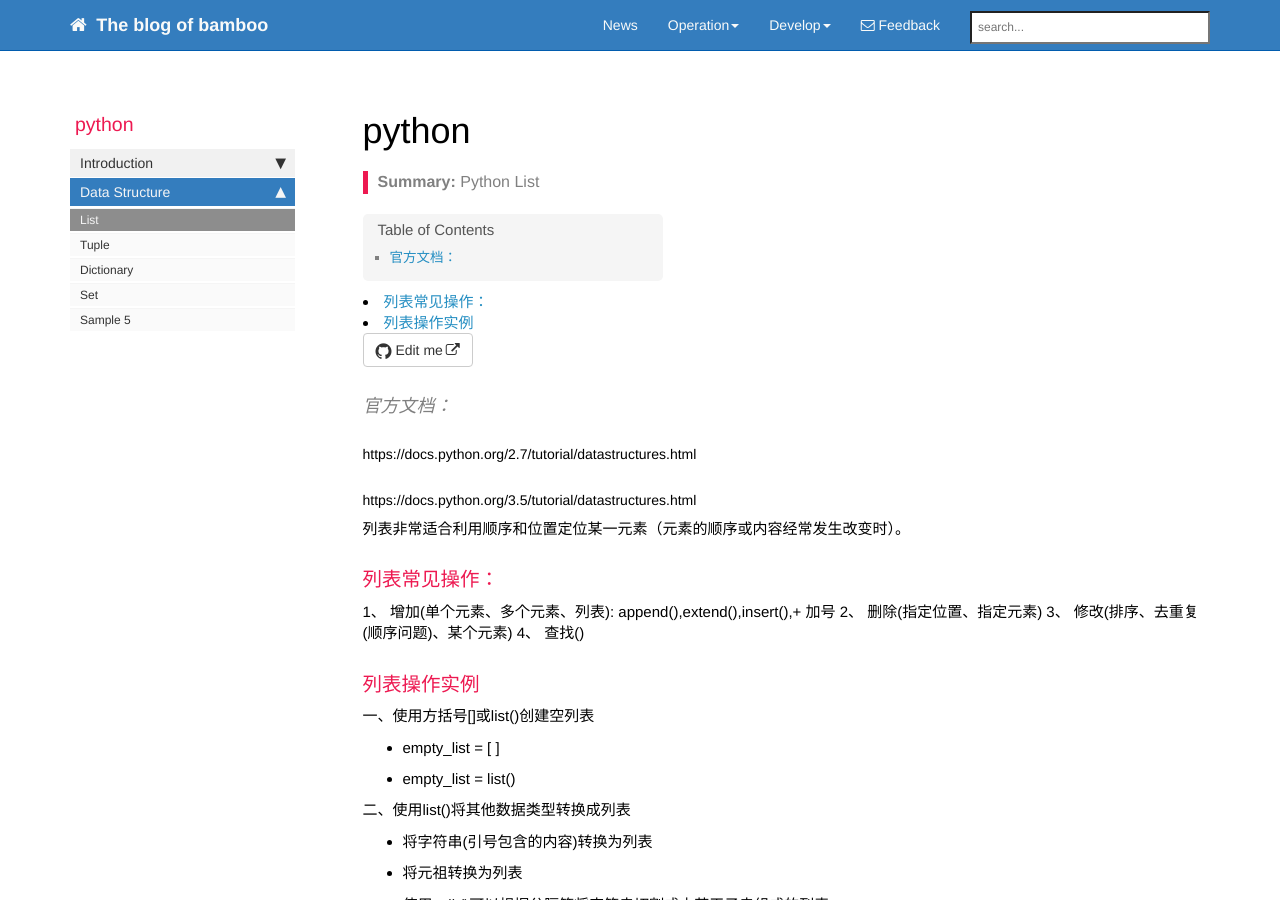
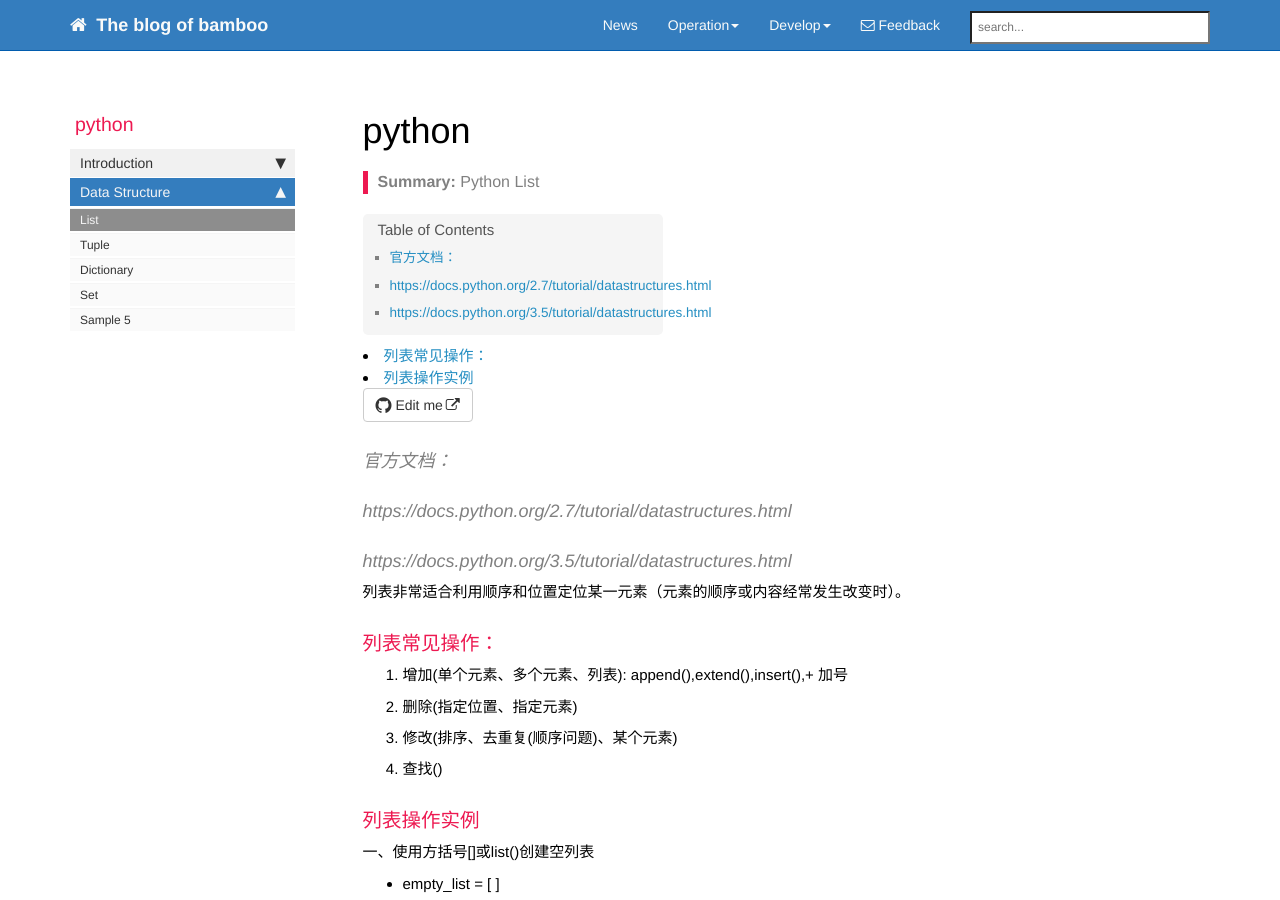
Before and after one commit to bamboo88/blog, a Jekyll site: the page built from pages/python/py_list.md, in a window 1280 px wide and 900 px high. Built offline with Jekyll 4.4.1, drawn with Linux system fonts in a browser that asks for light colours; nearby versions of some CDN libraries; comment, search, counter and statistics services are not loaded.

Commit message:
Update py_list.md

```diff
--- a/pages/python/py_list.md
+++ b/pages/python/py_list.md
@@ -9,18 +9,18 @@ folder: python
 
 #### 官方文档：
 
-##### https://docs.python.org/2.7/tutorial/datastructures.html
+#### https://docs.python.org/2.7/tutorial/datastructures.html
 
-##### https://docs.python.org/3.5/tutorial/datastructures.html
+#### https://docs.python.org/3.5/tutorial/datastructures.html
 
 列表非常适合利用顺序和位置定位某一元素（元素的顺序或内容经常发生改变时）。
 
 ### 列表常见操作：
 
-1、 增加(单个元素、多个元素、列表): append(),extend(),insert(),+ 加号
-2、 删除(指定位置、指定元素)
-3、 修改(排序、去重复(顺序问题)、某个元素)
-4、 查找()
+1. 增加(单个元素、多个元素、列表): append(),extend(),insert(),+ 加号
+2. 删除(指定位置、指定元素)
+3. 修改(排序、去重复(顺序问题)、某个元素)
+4. 查找()
 
 ### 列表操作实例
 一、使用方括号[]或list()创建空列表
```
